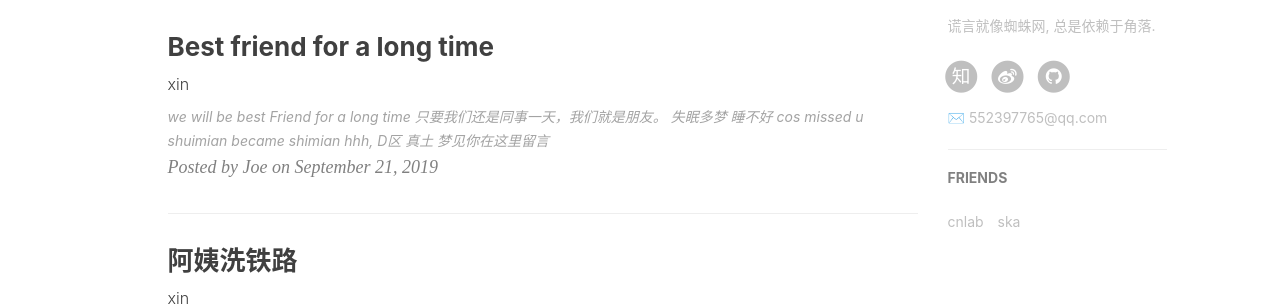
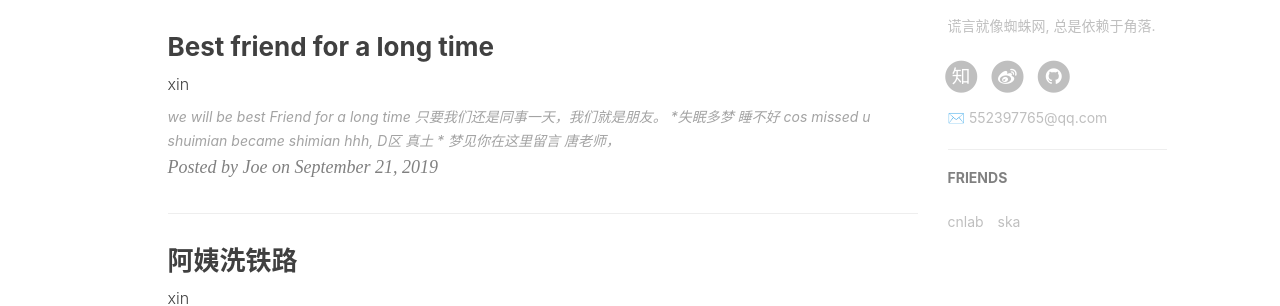
Before and after one commit to Joewn/Joewn.github.io, a Jekyll site: the page built from index.html, in a window 1280 px wide. Shown: the part 699-1005 px from the top of the page. Built offline with Jekyll 4.4.1, drawn with Linux system fonts in a browser that asks for light colours; nearby versions of some CDN libraries; the list of posts is cut into pages by our own code; comment, search, counter and statistics services are not loaded.

Commit message:
Update 2019-09-23-Best friend for a long time.md

```diff
--- a/_posts/2019-09-23-Best friend for a long time.md
+++ b/_posts/2019-09-23-Best friend for a long time.md
@@ -10,14 +10,15 @@
     -  think
 ---
 
-*we will be best Friend for a long time*
-*只要我们还是同事一天，我们就是朋友。*
+>*we will be best Friend for a long time*
+>*只要我们还是同事一天，我们就是朋友。*
 
-失眠多梦
+*失眠多梦
 睡不好
 cos missed u
 shuimian became shimian
 hhh, D区
-真土
+真土  *
 
 梦见你在这里留言
+>唐老师，
```
